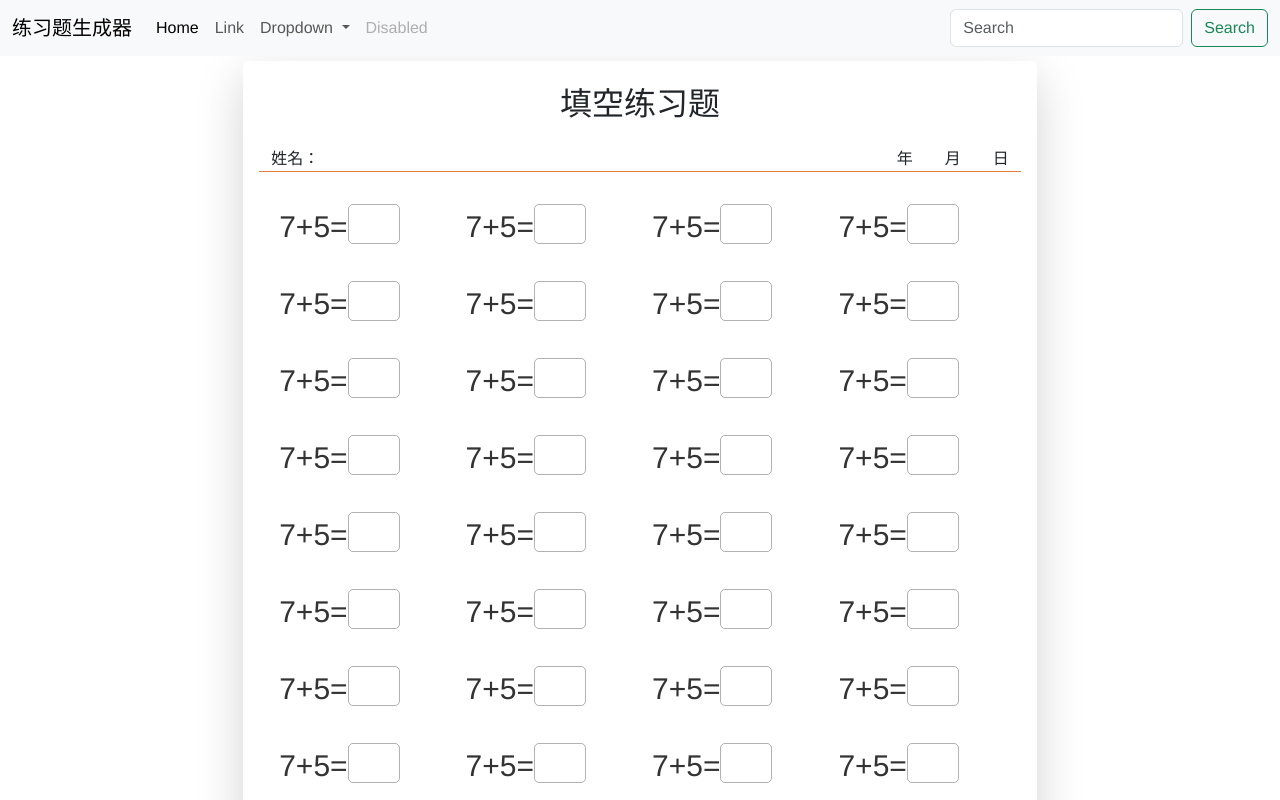
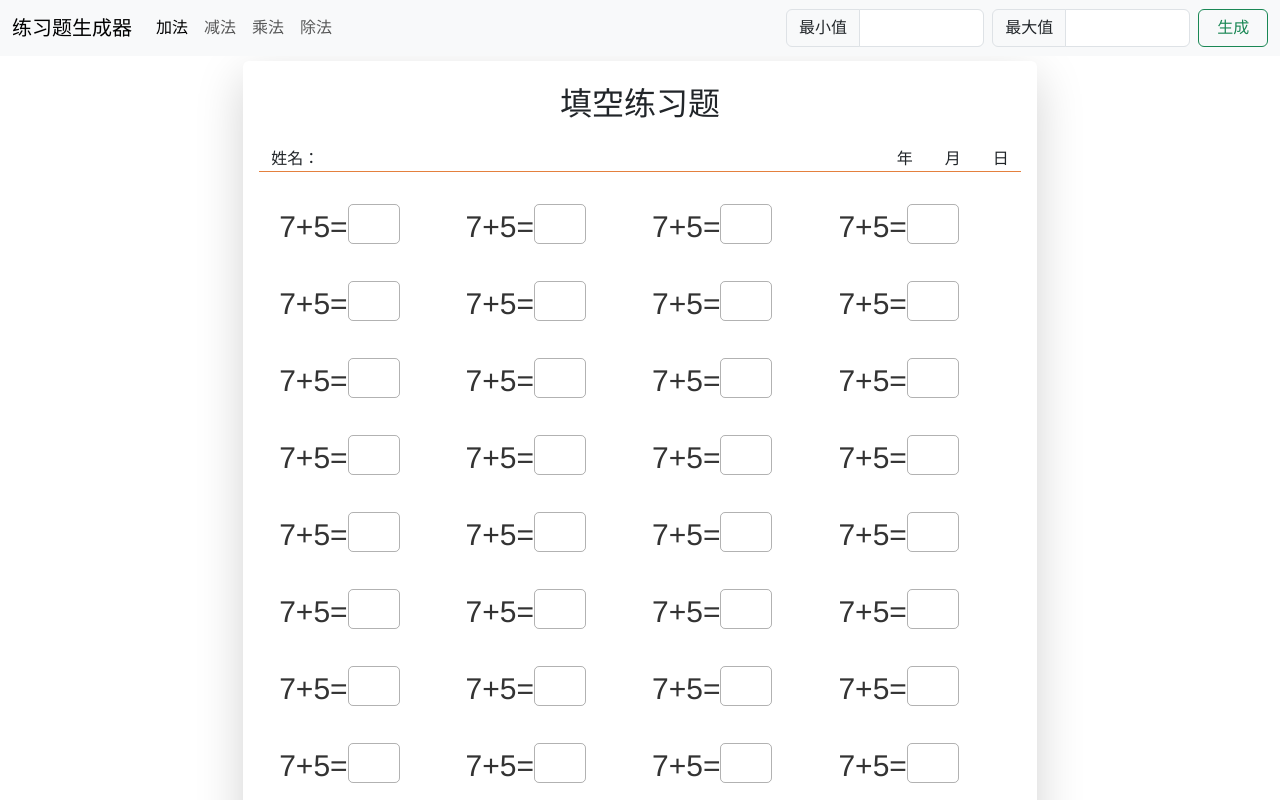
Before and after one commit to allxiao/exercise-generator, a Vue app: page / in a window 1280 px wide. Shown: the top 800 px of the page. Built offline with nearby package versions, Linux system fonts and the light colour scheme.

Commit message:
basic form control settings

```diff
--- a/src/App.vue
+++ b/src/App.vue
@@ -8,29 +8,28 @@
       <div class="collapse navbar-collapse" id="navbarSupportedContent">
         <ul class="navbar-nav me-auto mb-2 mb-lg-0">
           <li class="nav-item">
-            <a class="nav-link active" aria-current="page" href="#">Home</a>
+            <a class="nav-link active" aria-current="page" href="#">加法</a>
           </li>
           <li class="nav-item">
-            <a class="nav-link" href="#">Link</a>
-          </li>
-          <li class="nav-item dropdown">
-            <a class="nav-link dropdown-toggle" href="#" role="button" data-bs-toggle="dropdown" aria-expanded="false">
-              Dropdown
-            </a>
-            <ul class="dropdown-menu">
-              <li><a class="dropdown-item" href="#">Action</a></li>
-              <li><a class="dropdown-item" href="#">Another action</a></li>
-              <li><hr class="dropdown-divider"></li>
-              <li><a class="dropdown-item" href="#">Something else here</a></li>
-            </ul>
+            <a class="nav-link" href="#">减法</a>
           </li>
           <li class="nav-item">
-            <a class="nav-link disabled" aria-disabled="true">Disabled</a>
+            <a class="nav-link" href="#">乘法</a>
+          </li>
+          <li class="nav-item">
+            <a class="nav-link" href="#">除法</a>
           </li>
         </ul>
-        <form class="d-flex" role="search">
-          <input class="form-control me-2" type="search" placeholder="Search" aria-label="Search">
-          <button class="btn btn-outline-success" type="submit">Search</button>
+        <form class="d-flex" role="form" id="config">
+          <div class="input-group">
+            <label class="input-group-text" for="input-min-value">最小值</label>
+            <input class="form-control me-2 col-1" id="input-min-value" name="input-min-value" type="number" aria-label="最小值">
+          </div>
+          <div class="input-group">
+            <label class="input-group-text" for="input-max-value">最大值</label>
+            <input class="form-control me-2 col-1" id="input-max-value" name="input-max-value" type="number" aria-label="最大值">
+          </div>
+          <button class="btn btn-outline-success" type="submit">生成</button>
         </form>
       </div>
     </div>
@@ -72,6 +71,14 @@ export default defineComponent({
   height: 296mm;
 }
 
+#config input {
+  width: 6em;
+}
+
+#config button {
+  width: 8em;
+}
+
 @media print {
   @page {
     margin: 0 0 !important;
```
